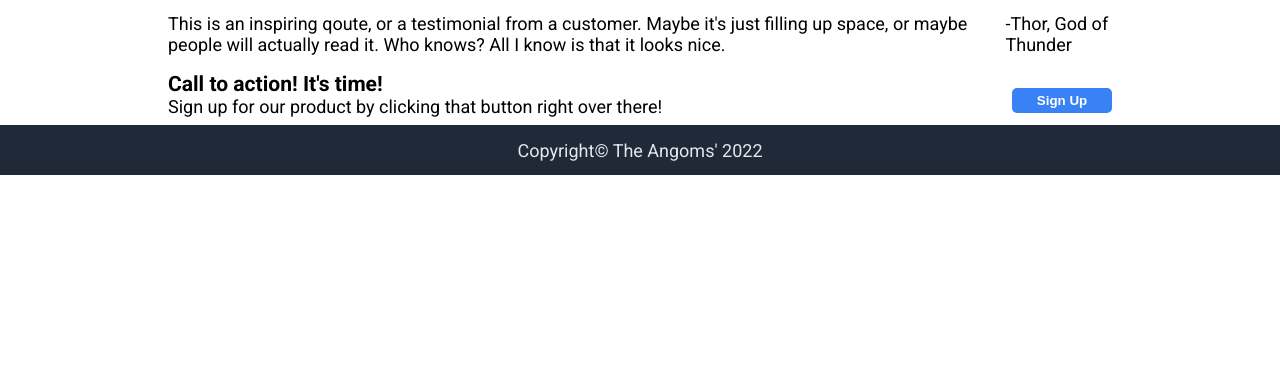
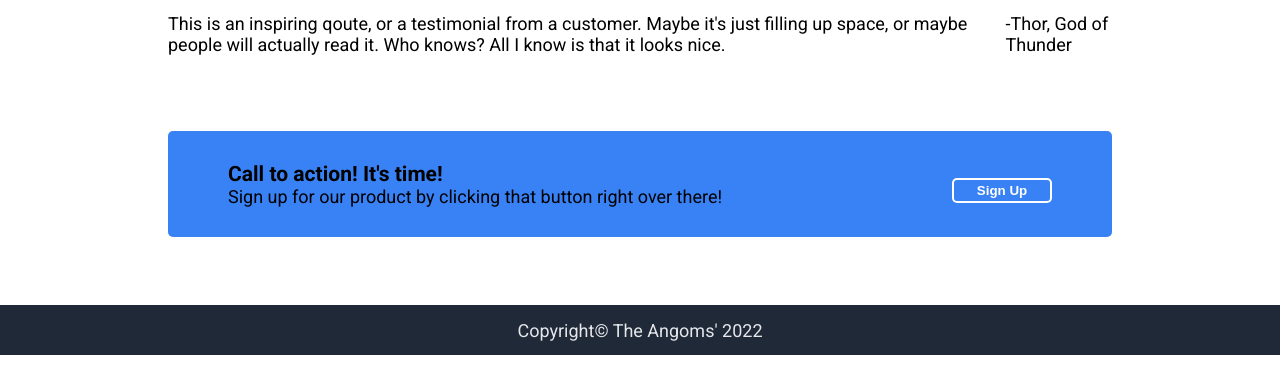
Before and after one commit to AngomRanjan/Landing-Page, a plain HTML site: page index.html in a window 1280 px wide. Shown: the part 429-800 px from the top of the page. Drawn offline with Linux system fonts and the light colour scheme.

Commit message:
Edited style.css fixing call-to-action section

```diff
--- a/style.css
+++ b/style.css
@@ -19,7 +19,7 @@ footer {
     justify-content: center;
     align-items: center;
 }
-button {
+button, .call-to-action .container{
     background-color: #3882f6;
     border-radius: 5px;
     border: 0px;
@@ -35,7 +35,7 @@ button {
 a {
     text-decoration: none;
 }
-.container {
+.container, .call-to-action  {
     display: flex;
     max-width: 960px;
     margin: 0 auto;
@@ -87,3 +87,11 @@ a {
     height: 200px;
     border: 2px solid white;
 }
+.call-to-action .container {
+    width: 100%;
+    padding: 30px 60px;
+    margin: 60px 0px;
+}
+.call-to-action button {
+    border: 2px solid white;
+}
```
